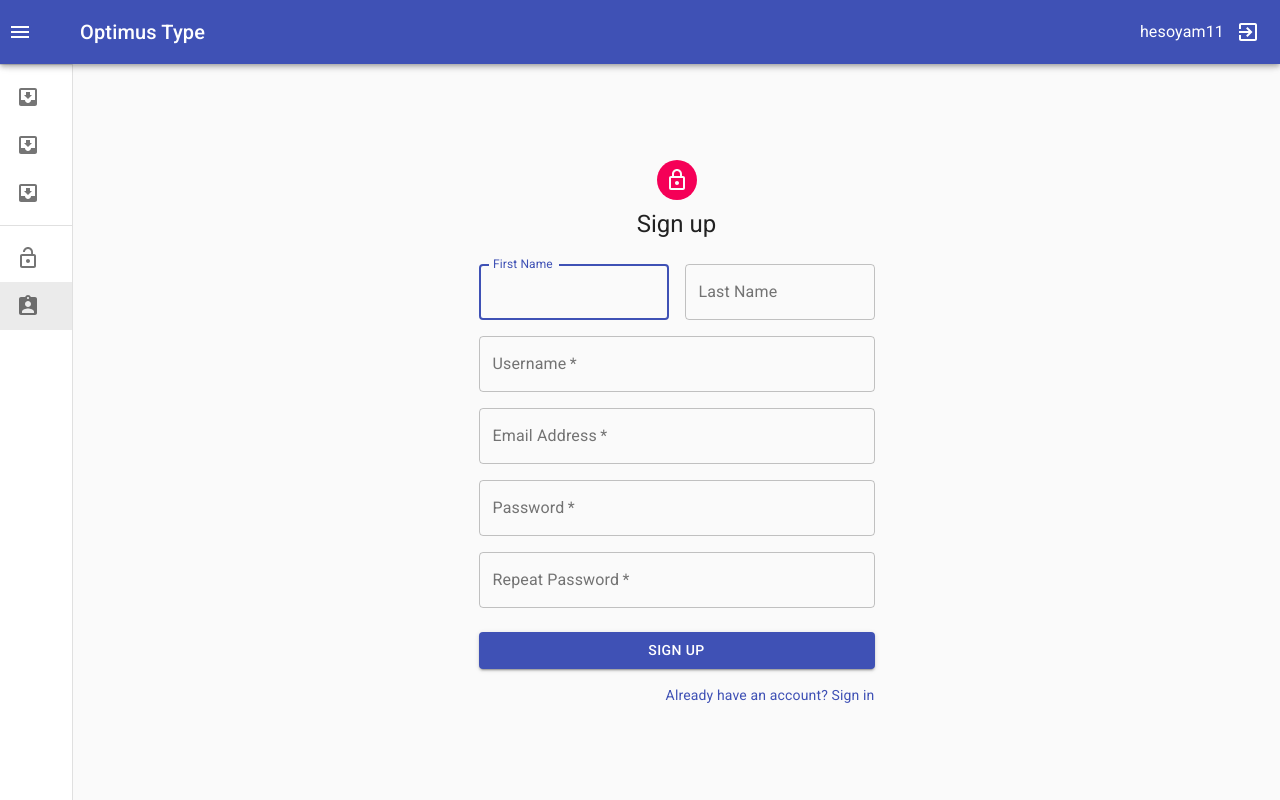
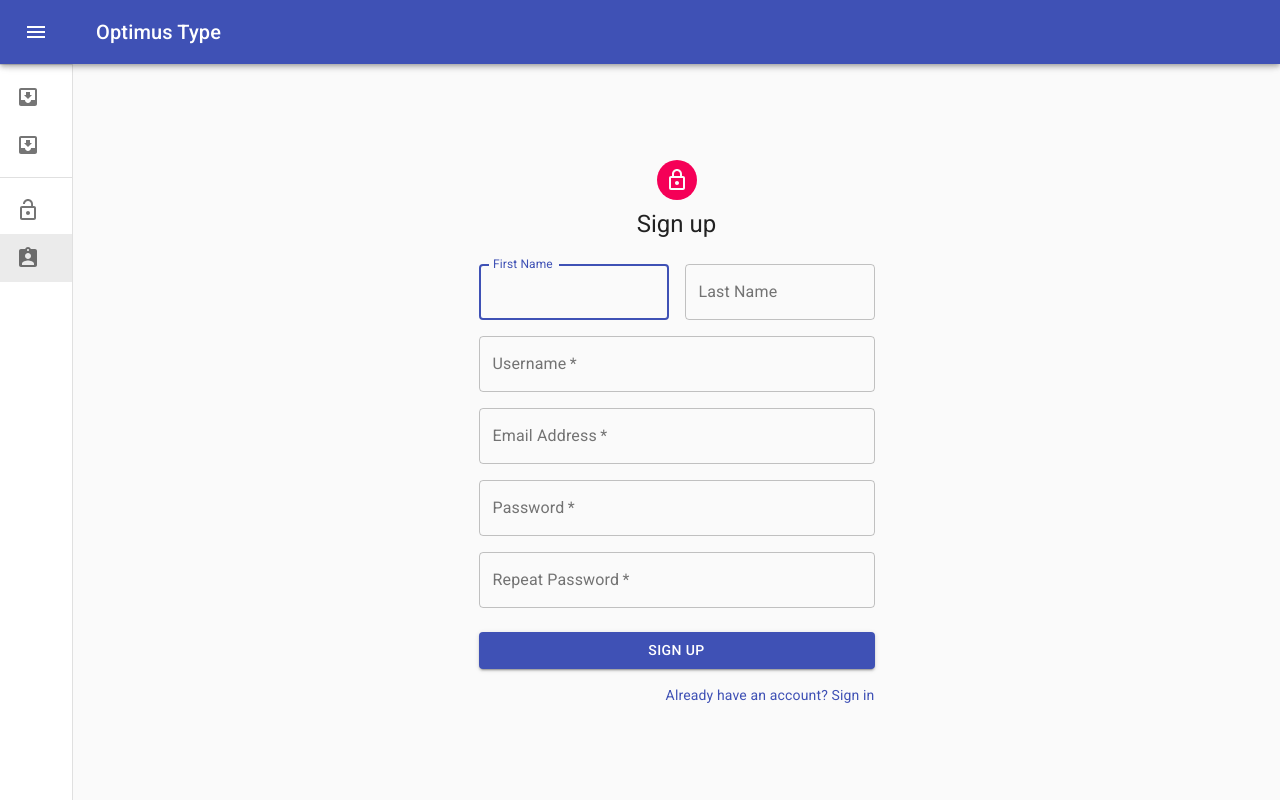
Before and after one commit to hesoyam11/optimus-type.react-client, a React (Create React App) app: page /sign-up in a window 1280 px wide. Built offline with nearby package versions, Linux system fonts and the light colour scheme.

Commit message:
Get user profile info, show username in the top right corner, sign out button, route redirection

```diff
--- a/src/App.js
+++ b/src/App.js
@@ -1,12 +1,16 @@
+import axios from "axios";
 import React from 'react';
-import { Switch, Route } from 'react-router-dom';
+import { Switch, Route, Redirect } from 'react-router-dom';
 import {makeStyles} from '@material-ui/core/styles';
-import CssBaseline from '@material-ui/core/CssBaseline';
-import Typography from '@material-ui/core/Typography';
+import {
+    CssBaseline,
+    Typography
+} from '@material-ui/core';
 
 import NavigationBar from "./NavigationBar";
 import SignIn from "./SignIn";
 import SignUp from "./SignUp";
+import useLocalStorage from "./utils/useLocalStorage";
 
 
 const useStyles = makeStyles((theme) => ({
@@ -30,21 +34,63 @@ const useStyles = makeStyles((theme) => ({
 function App() {
     const classes = useStyles();
 
+    const [authToken, setAuthToken] = useLocalStorage('authToken', null);
+    const [ , setUserId] = useLocalStorage('userId', null);
+    const [username, setUsername] = useLocalStorage('username', null);
+    const [ , setUserEmail] = useLocalStorage('userEmail', null);
+
+    const isAuthenticated = (authToken !== null);
+
+    const doSignIn = (authToken) => {
+        setAuthToken(authToken);
+
+        axios.get(
+            `${process.env.REACT_APP_BACKEND_BASE_URL}/auth/users/me/`,
+            {
+                headers: {
+                    "Authorization": `Token ${authToken}`
+                }
+            }
+        )
+            .then((res) => {
+                setUserId(res.data["id"]);
+                setUsername(res.data["username"]);
+                setUserEmail(res.data["email"]);
+            })
+            .catch(() => {
+                alert(
+                    "Something went wrong while loading your profile data."
+                );
+                setAuthToken(null);
+            });
+    };
+
+    const doSignOut = () => {
+        setAuthToken(null);
+        setUserId(null);
+        setUsername(null);
+        setUserEmail(null);
+    };
+
     return (
         <div className={classes.root}>
             <CssBaseline />
-            <NavigationBar />
+            <NavigationBar authToken={authToken} username={username} doSignOut={doSignOut}/>
             <main className={classes.content}>
                 <div className={classes.toolbar} />
                 <Switch>
                     <Route path="/sign-in">
-                        <SignIn />
+                        {isAuthenticated ? <Redirect to="/" /> : <SignIn doSignIn={doSignIn} />}
                     </Route>
                     <Route path="/sign-up">
-                        <SignUp />
+                        {isAuthenticated ? <Redirect to="/" /> : <SignUp />}
                     </Route>
                     <Route path="/me">
-                        <Typography paragraph>Profile page.</Typography>
+                        {
+                            isAuthenticated ?
+                                <Typography paragraph>Profile page.</Typography> :
+                                <Redirect to="/sign-in" />
+                        }
                     </Route>
                     <Route path="/about">
                         <Typography paragraph>About page.</Typography>
--- a/src/NavigationBar.js
+++ b/src/NavigationBar.js
@@ -1,8 +1,14 @@
+import axios from "axios";
 import React, { useState } from 'react';
 import { NavLink, withRouter } from 'react-router-dom';
 import clsx from "clsx";
 import {
     AppBar,
+    Badge,
+    Divider,
+    List,
+    ListItem,
+    ListItemIcon,
     Toolbar,
     Typography,
     IconButton,
@@ -10,20 +16,16 @@ import {
     ListItemText,
 } from '@material-ui/core';
 import { createStyles, makeStyles, useTheme } from '@material-ui/core/styles';
-import Divider from "@material-ui/core/Divider";
-import List from "@material-ui/core/List";
-import ListItem from "@material-ui/core/ListItem";
-import ListItemIcon from "@material-ui/core/ListItemIcon";
 import InboxIcon from "@material-ui/icons/MoveToInbox";
 import MenuIcon from '@material-ui/icons/Menu';
 import ChevronRightIcon from "@material-ui/icons/ChevronRight";
 import ChevronLeftIcon from "@material-ui/icons/ChevronLeft";
+import AccountBoxIcon from '@material-ui/icons/AccountBox';
 import LockOpenIcon from '@material-ui/icons/LockOpen';
 import AssignmentIndIcon from '@material-ui/icons/AssignmentInd';
 import ExitToAppIcon from '@material-ui/icons/ExitToApp';
 
 import './NavigationBar.css';
-import Badge from "@material-ui/core/Badge";
 
 
 const drawerWidth = 240;
@@ -78,7 +80,7 @@ const useStyles = makeStyles((theme) =>
             display: 'flex',
             alignItems: 'center',
             justifyContent: 'flex-end',
-            padding: theme.spacing(0, 1),
+            // padding: theme.spacing(0, 1),
             // necessary for content to be below app bar
             ...theme.mixins.toolbar,
         },
@@ -94,7 +96,9 @@ const useStyles = makeStyles((theme) =>
 const NavigationBar = (props) => {
     const classes = useStyles();
     const theme = useTheme();
+
     const [isOpen, setIsOpen] = useState(false);
+    const isAuthenticated = props.authToken !== null;
 
     const handleDrawerOpen = () => {
         setIsOpen(true);
@@ -102,6 +106,28 @@ const NavigationBar = (props) => {
 
     const handleDrawerClose = () => {
         setIsOpen(false);
+    };
+
+    const handleSignOutClick = () => {
+        axios.post(
+            `${process.env.REACT_APP_BACKEND_BASE_URL}/auth/token/logout/`,
+            null,
+            {
+                headers: {
+                    "Authorization": `Token ${props.authToken}`
+                }
+            }
+        )
+            .then(() => {
+                props.doSignOut();
+            })
+            .catch(() => {
+                alert(
+                    "Your existing session has seemed to be broken," +
+                    " but we continue signing you out."
+                );
+                props.doSignOut();
+            });
     };
 
     const activeRoute = (routeName) => {
@@ -135,14 +161,17 @@ const NavigationBar = (props) => {
                     <Typography variant="h6" noWrap className={classes.title}>
                         Optimus Type
                     </Typography>
-                    <Typography>
-                        hesoyam11
-                    </Typography>
-                    <IconButton color="inherit">
+                    {
+                        isAuthenticated &&
+                            <React.Fragment>
+                                <Typography>{props.username}</Typography>
+                                <IconButton onClick={handleSignOutClick} color="inherit">
                                     <Badge color="secondary">
                                         <ExitToAppIcon />
                                     </Badge>
                                 </IconButton>
+                            </React.Fragment>
+                    }
                 </Toolbar>
             </AppBar>
             <Drawer
@@ -171,12 +200,6 @@ const NavigationBar = (props) => {
                             <ListItemText primary="Home" />
                         </ListItem>
                     </NavLink>
-                    <NavLink to="/me" className={classes.navLink}>
-                        <ListItem button selected={activeRoute("/me")}>
-                            <ListItemIcon><InboxIcon /></ListItemIcon>
-                            <ListItemText primary="Profile" />
-                        </ListItem>
-                    </NavLink>
                     <NavLink to="/about" className={classes.navLink}>
                         <ListItem button selected={activeRoute("/about")}>
                             <ListItemIcon><InboxIcon /></ListItemIcon>
@@ -185,6 +208,14 @@ const NavigationBar = (props) => {
                     </NavLink>
                 </List>
                 <Divider />
+                {
+                    isAuthenticated ?
+                        <NavLink to="/me" className={classes.navLink}>
+                            <ListItem button selected={activeRoute("/me")}>
+                                <ListItemIcon><AccountBoxIcon /></ListItemIcon>
+                                <ListItemText primary="Profile" />
+                            </ListItem>
+                        </NavLink> :
                         <List>
                             <NavLink to="/sign-in" className={classes.navLink}>
                                 <ListItem button selected={activeRoute("/sign-in")}>
@@ -199,6 +230,7 @@ const NavigationBar = (props) => {
                                 </ListItem>
                             </NavLink>
                         </List>
+                }
             </Drawer>
         </React.Fragment>
     );
--- a/src/SignIn.js
+++ b/src/SignIn.js
@@ -1,18 +1,19 @@
 import axios from 'axios';
 import React, {useState} from 'react';
-import { Link as RouterLink, Redirect } from 'react-router-dom';
-import Avatar from '@material-ui/core/Avatar';
-import Button from '@material-ui/core/Button';
-import CssBaseline from '@material-ui/core/CssBaseline';
-import TextField from '@material-ui/core/TextField';
-import FormHelperText from '@material-ui/core/FormHelperText';
-import Link from '@material-ui/core/Link';
-import Grid from '@material-ui/core/Grid';
+import { Link as RouterLink } from 'react-router-dom';
+import { makeStyles } from '@material-ui/core/styles';
+import {
+    Avatar,
+    Button,
+    Container,
+    CssBaseline,
+    FormHelperText,
+    Grid,
+    Link,
+    TextField,
+    Typography
+} from '@material-ui/core';
 import LockOutlinedIcon from '@material-ui/icons/LockOutlined';
-import Typography from '@material-ui/core/Typography';
-import { makeStyles } from '@material-ui/core/styles';
-import Container from '@material-ui/core/Container';
-import useLocalStorage from "./utils/useLocalStorage";
 
 
 const useStyles = makeStyles((theme) => ({
@@ -35,7 +36,7 @@ const useStyles = makeStyles((theme) => ({
     },
 }));
 
-export default function SignIn() {
+export default function SignIn(props) {
     const classes = useStyles();
 
     const [errorResponseData, setErrorResponseData] = useState();
@@ -50,8 +51,6 @@ export default function SignIn() {
         setPassword(event.target.value);
     }
 
-    const [authToken, setAuthToken] = useLocalStorage('authToken', null);
-
     const handleSignInClick = (event) => {
         event.preventDefault();
 
@@ -60,18 +59,13 @@ export default function SignIn() {
             { username, password }
             )
             .then(res => {
-                setAuthToken(res.data['authToken']);
+                const authToken = res.data['authToken'];
+                props.doSignIn(authToken);
             })
             .catch(error => {
                 setErrorResponseData(error.response.data);
             });
     };
-
-    if (authToken !== null) {
-        return (
-            <Redirect to="/"/>
-        )
-    }
 
     return (
         <Container component="main" maxWidth="xs">
--- a/src/SignUp.js
+++ b/src/SignUp.js
@@ -1,15 +1,17 @@
 import React from 'react';
 import { Link as RouterLink } from 'react-router-dom';
-import Avatar from '@material-ui/core/Avatar';
-import Button from '@material-ui/core/Button';
-import CssBaseline from '@material-ui/core/CssBaseline';
-import TextField from '@material-ui/core/TextField';
-import Link from '@material-ui/core/Link';
-import Grid from '@material-ui/core/Grid';
+import {
+    Avatar,
+    Button,
+    Container,
+    CssBaseline,
+    Grid,
+    TextField,
+    Typography,
+    Link,
+} from '@material-ui/core';
+import { makeStyles } from '@material-ui/core/styles';
 import LockOutlinedIcon from '@material-ui/icons/LockOutlined';
-import Typography from '@material-ui/core/Typography';
-import { makeStyles } from '@material-ui/core/styles';
-import Container from '@material-ui/core/Container';
 
 
 const useStyles = makeStyles((theme) => ({
@@ -34,6 +36,10 @@ const useStyles = makeStyles((theme) => ({
 
 export default function SignUp() {
     const classes = useStyles();
+
+    const handleSignUpClick = (event) => {
+        event.preventDefault();
+    };
 
     return (
         <Container component="main" maxWidth="xs">
@@ -115,6 +121,7 @@ export default function SignUp() {
                         color="primary"
                         variant="contained"
                         fullWidth
+                        onClick={handleSignUpClick}
                     >
                         Sign Up
                     </Button>
```
Lines whose indentation alone changed are shown as unchanged.
